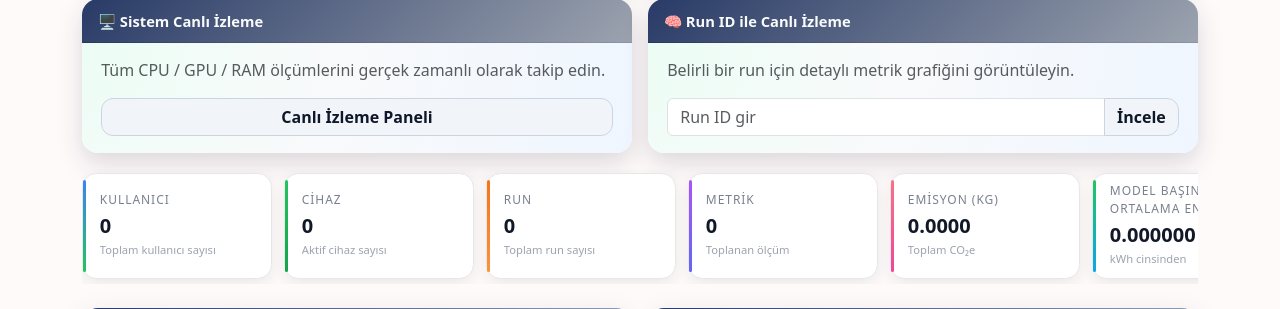
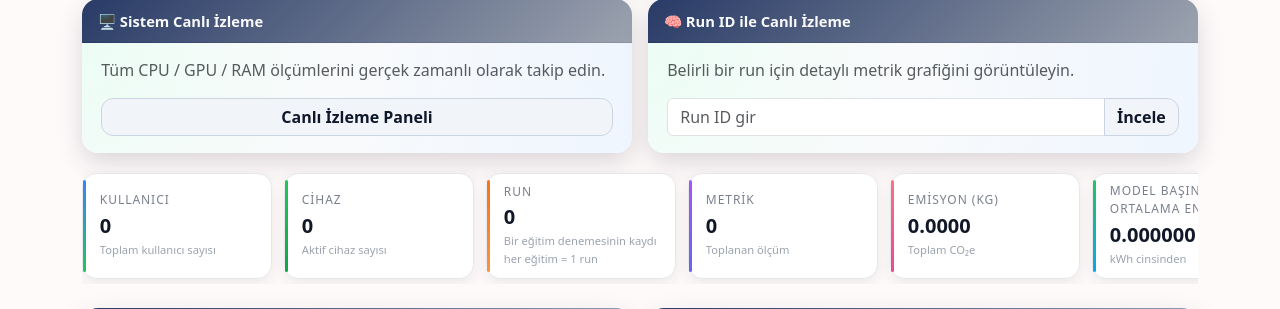
Before and after one commit to Merdgn/green-ai-tracker, a FastAPI app: template app/templates/index.html in a window 1280 px wide. Shown: the part 226-535 px from the top of the page. Run offline with FastAPI, Linux system fonts and the light colour scheme; the template is opened without the code that fills it, so the values that code supplies are empty.

Commit message:
run description updated

```diff
--- a/app/templates/index.html
+++ b/app/templates/index.html
@@ -394,7 +394,8 @@ fetch("/dashboard/stats")
             <div class="stat-chip stat-runs">
                 <span class="stat-label">Run</span>
                 <span class="stat-value">${data.total_runs}</span>
-                <span class="stat-sub">Toplam run sayısı</span>
+                <span class="stat-sub">Bir eğitim denemesinin kaydı</span>
+                <span class="stat-sub">her eğitim = 1 run</span>
             </div>
             <div class="stat-chip stat-metrics">
                 <span class="stat-label">Metrik</span>
```
